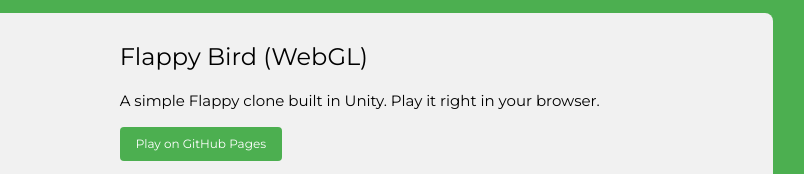
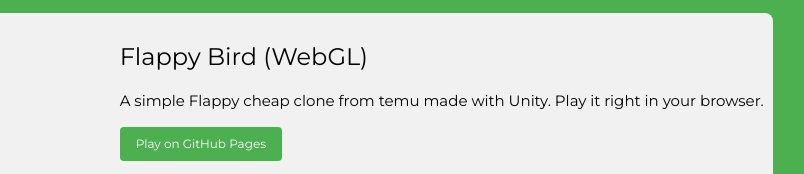
Before and after one commit to holabro69/portofolio, a plain HTML site: page index.html in a window 1280 px wide. Shown: the part 1786-1960 px from the top of the page, 417-1221 px from the left. Drawn offline with nearby package versions, Linux system fonts and the light colour scheme.

Commit message:
Update index.html

```diff
--- a/index.html
+++ b/index.html
@@ -144,14 +144,14 @@
     </a>
   </div>
   </div>
-    <!-- Flappy Bird WebGL -->
+    <!-- Flappy Bird ahh Cheap Copy -->
 <div class="w3-row w3-padding-16 w3-light-grey w3-round-large w3-margin-bottom">
   <div class="w3-col s4 w3-center">
     <img src="https://upload.wikimedia.org/wikipedia/commons/1/19/Unity_Technologies_logo.svg" style="width:80px;">
   </div>
   <div class="w3-col s8">
     <h3>Flappy Bird (WebGL)</h3>
-    <p>A simple Flappy clone built in Unity. Play it right in your browser.</p>
+    <p>A simple Flappy cheap clone from temu made with Unity. Play it right in your browser.</p>
     <a class="w3-button w3-small w3-green w3-round"
        href="https://holabro69.github.io/flappybird-ahh-game-/" target="_blank" rel="noopener">
       Play on GitHub Pages
```
